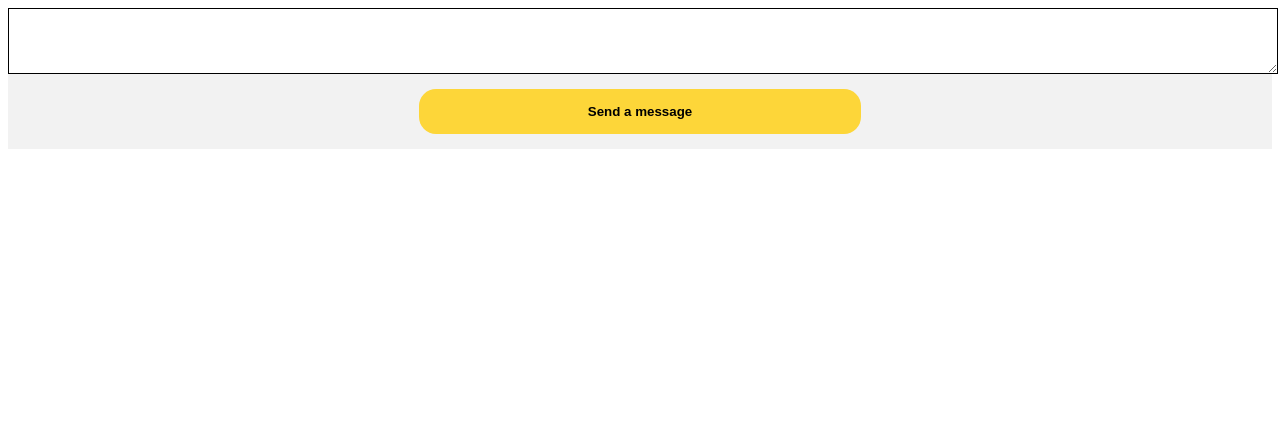
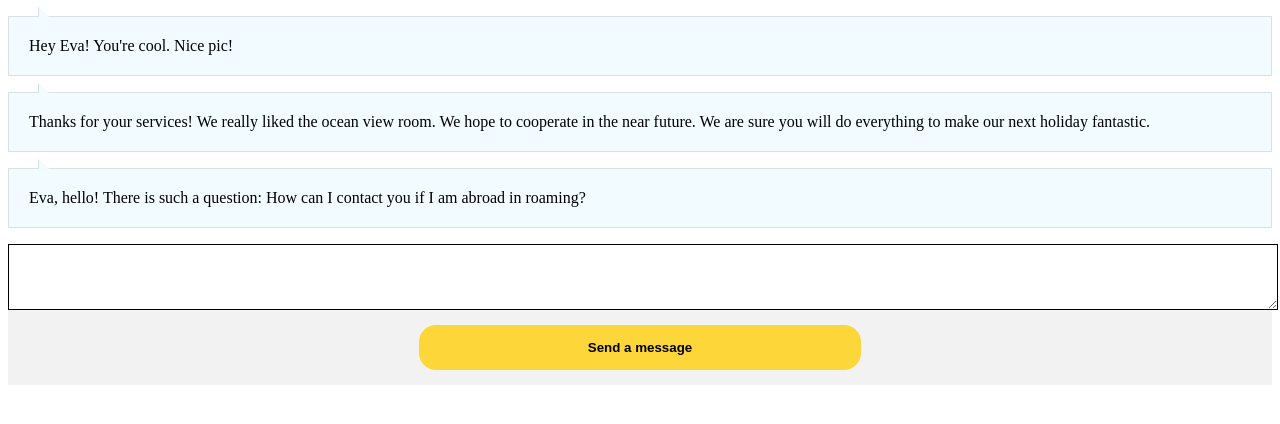
Before and after one commit to artemandrosenko/react-practice-social-networ-profile, a React (Create React App) app: page / in a window 1280 px wide. Shown: the top 424 px of the page. Built offline with nearby package versions, Linux system fonts and the light colour scheme.

Commit message:
Add Msg and MsgsList components

```diff
--- a/src/App.js
+++ b/src/App.js
@@ -1,9 +1,11 @@
+import MsgsList from './components/Messages/MsgsList';
 import CreateNewMessage from './components/CreateNewMessage';
 
 function App() {
     return (
-        <div>
-            <CreateNewMessage />
+      <div>
+        <MsgsList />
+        <CreateNewMessage />
         </div>
     );
 }
--- /dev/null
+++ b/src/components/Messages/Msg.jsx
@@ -0,0 +1,11 @@
+import classes from './Msg.module.css';
+
+const Msg = (props) => {
+    return (
+        <div className={classes.msgContainer}>
+            <p className={classes.msg}>{props.review.msg}</p>
+        </div>
+    );
+}
+
+export default Msg;
--- /dev/null
+++ b/src/components/Messages/Msg.module.css
@@ -0,0 +1,37 @@
+.msg {
+    padding: 20px;
+    border: 1px solid #dbe0e3;
+    background-color: #f2fbff;
+}
+
+.msgContainer {
+    position: relative;
+}
+
+.msg::before {
+    content: '';
+    position: absolute;
+    width: 0;
+    height: 0;
+    left: 30px;
+    right: auto;
+    top: -9px;
+    bottom: auto;
+    border: 5px solid;
+    border-color: transparent transparent #dbe0e3 #dbe0e3;
+    /* border-color: transparent transparent red red; */
+}
+
+.msg::after {
+    content: '';
+    position: absolute;
+    width: 0;
+    height: 0;
+    left: 31px;
+    right: auto;
+    top: -9px;
+    bottom: auto;
+    border: 5px solid;
+    border-color:  transparent transparent #f2fbff #f2fbff;
+    /* border-color:  transparent transparent green green; */
+}
--- /dev/null
+++ b/src/components/Messages/MsgsList.jsx
@@ -0,0 +1,23 @@
+import Msg from './Msg';
+
+const MsgsList = () => {
+    const msgData = [
+        { msg: "Hey Eva! You're cool. Nice pic!" },
+        {
+            msg: 'Thanks for your services! We really liked the ocean view room. We hope to cooperate in the near future. We are sure you will do everything to make our next holiday fantastic.',
+        },
+        {
+            msg: 'Eva, hello! There is such a question: How can I contact you if I am abroad in roaming?',
+        },
+    ];
+
+    return (
+        <div>
+            {msgData.map((review) => (
+                <Msg review={review} key={Math.random()} />
+            ))}
+        </div>
+    );
+};
+
+export default MsgsList;
--- a/src/components/UI/button/CustomButton.module.css
+++ b/src/components/UI/button/CustomButton.module.css
@@ -6,4 +6,5 @@
     border-radius: 17px;
     background-color: #fdd639;
     font-weight: bold;
+    cursor: pointer;
 }
```
